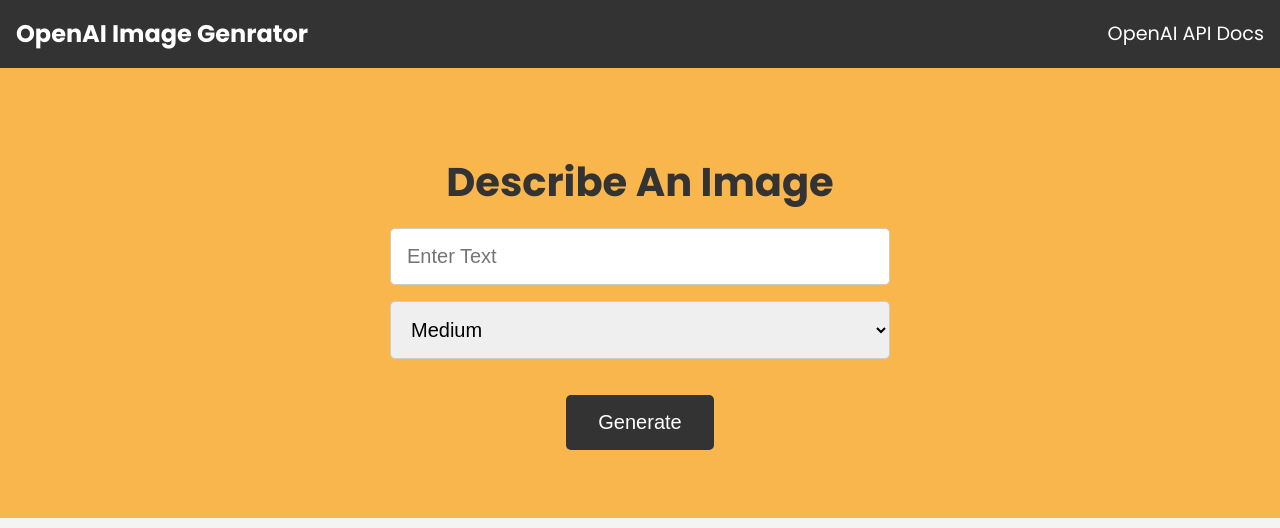
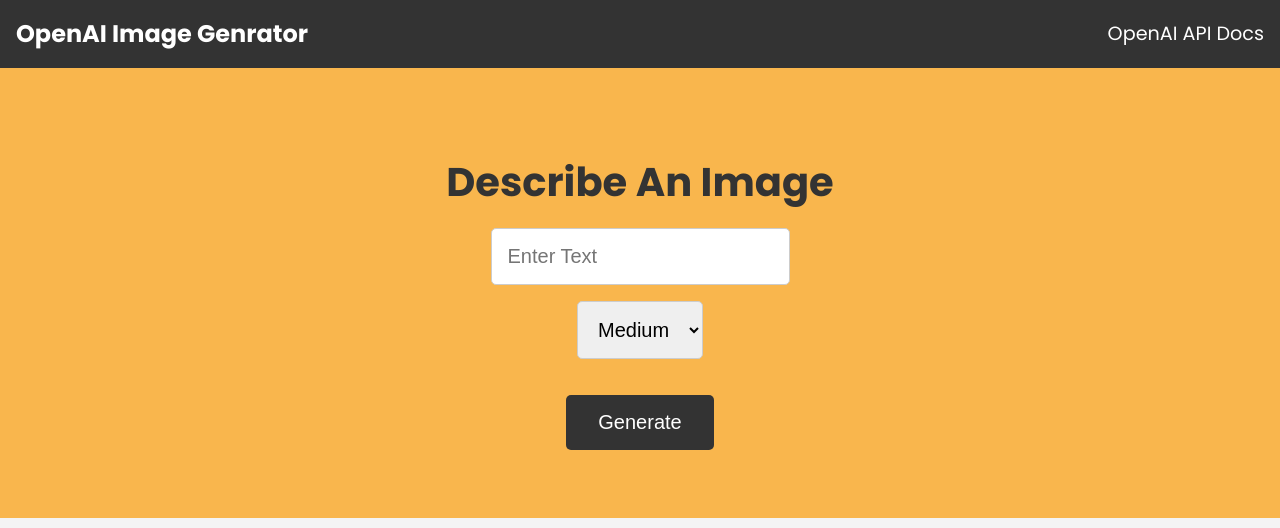
Before and after one commit to enriquesantafe/generadorimagenesenrique, a website: page public/index.html in a window 1280 px wide. Drawn offline with Linux system fonts and the light colour scheme.

Commit message:
Update style.css

```diff
--- a/public/css/style.css
+++ b/public/css/style.css
@@ -75,8 +75,8 @@
 .showcase form input,
 form select {
   font-size: 20px;
-  width: 500px;
-  max-width: 500px;
+  width: 100%;
+  max-width: 800px;
   padding: 1rem;
   border: 1px solid #ccc;
   border-radius: 5px;
@@ -99,7 +99,6 @@
 }
 
 /* Image */
-
 .image {
   width: 100%;
   margin-top: 2rem;
```
